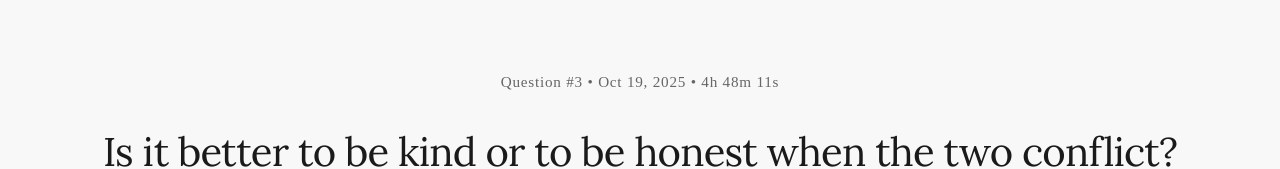
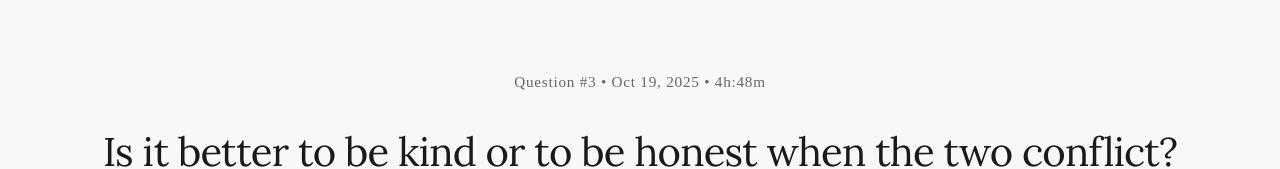
Before and after one commit to rknastenka/dailyphilosophy, a Next.js app: page / in a window 1280 px wide. Shown: the part 147-316 px from the top of the page. Built offline with nearby package versions, Linux system fonts and the light colour scheme.

Commit message:
better coundown display

```diff
--- a/app/components/MainPage.js
+++ b/app/components/MainPage.js
@@ -88,9 +88,8 @@ export default function MainPage() {
 
       const hours = Math.floor(diff / (1000 * 60 * 60));
       const minutes = Math.floor((diff % (1000 * 60 * 60)) / (1000 * 60));
-      const seconds = Math.floor((diff % (1000 * 60)) / 1000);
 
-      return `${hours}h ${minutes}m ${seconds}s`;
+      return `${hours}h:${minutes}m`;
     };
 
     // Initial calculation
```
